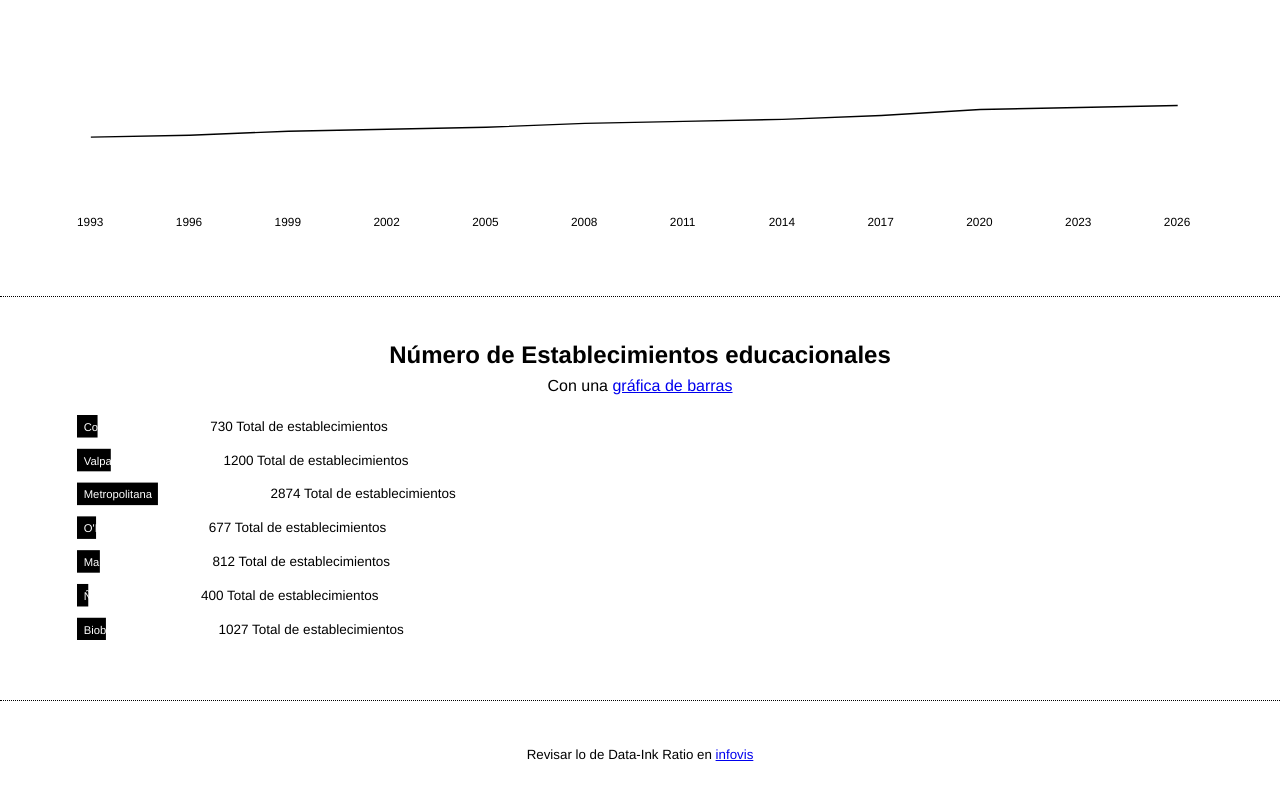
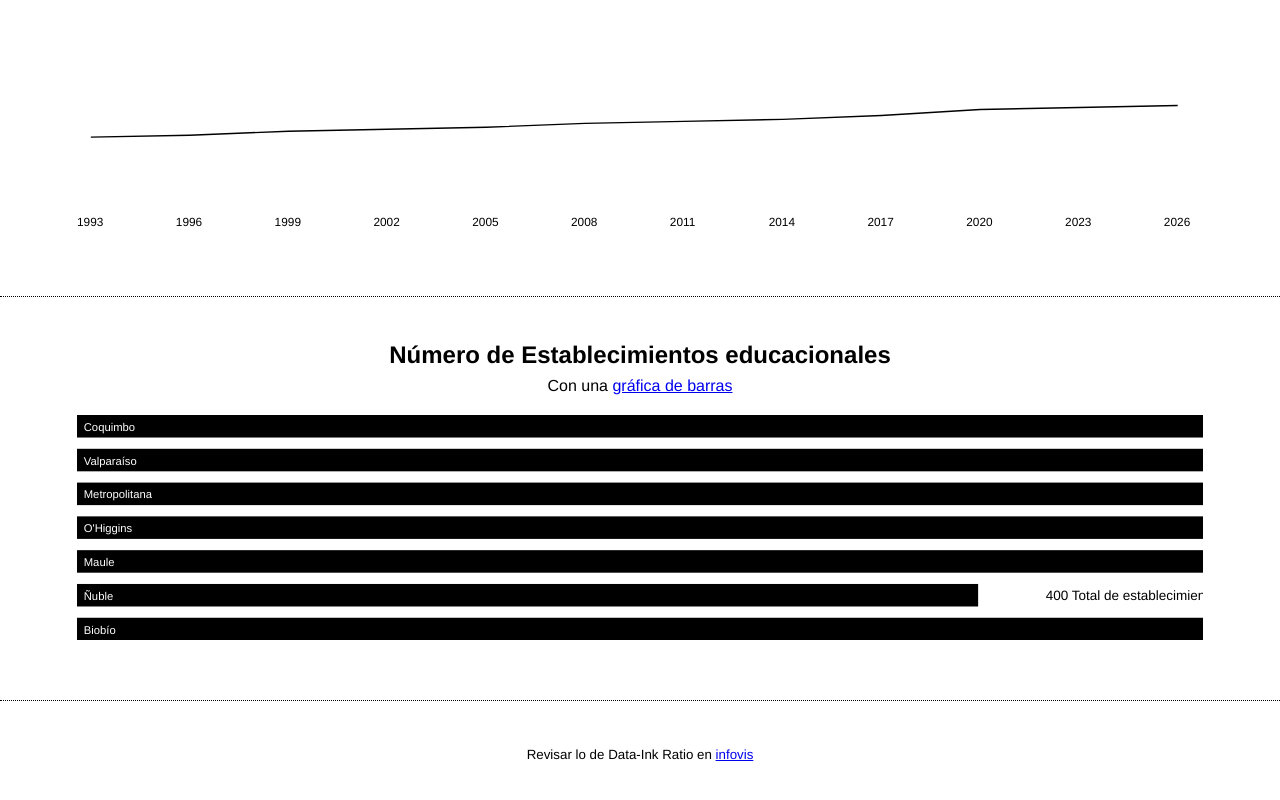
Before and after one commit to piafg/clase-2, a plain HTML site: page index.html in a window 1280 px wide. Shown: the part 468-1268 px from the top of the page. Drawn offline with Linux system fonts and the light colour scheme.

Commit message:
Update index.html

```diff
--- a/index.html
+++ b/index.html
@@ -91,9 +91,9 @@
 
             barras.forEach((d, i) => {
                 graficaBarras.innerHTML += `<g transform="translate(0,${i*15})">
-                    <rect x="0" y="0" width="${d.numero/80}" height="10" />
+                    <rect x="0" y="0" width="${d.numero/1}" height="10" />
                     <text x="3" y="7" fill="white" font-size="5">${d.region}</text>
-                    <text x="${(d.numero/80)+50}" y="7" font-size="6">${new Intl.NumberFormat("es-ES").format(d.numero)} Total de establecimientos</text>
+                    <text x="${(d.numero/1)+30}" y="7" font-size="6">${new Intl.NumberFormat("es-ES").format(d.numero)} Total de establecimientos</text>
                 </g>`
             });
         </script>
```
